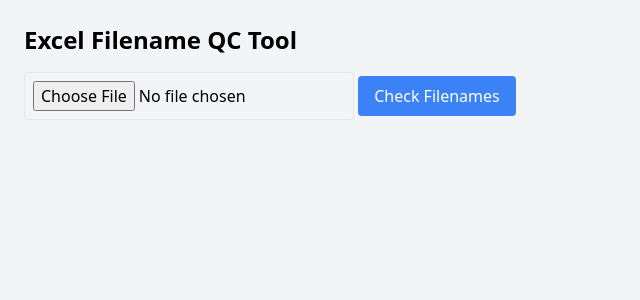
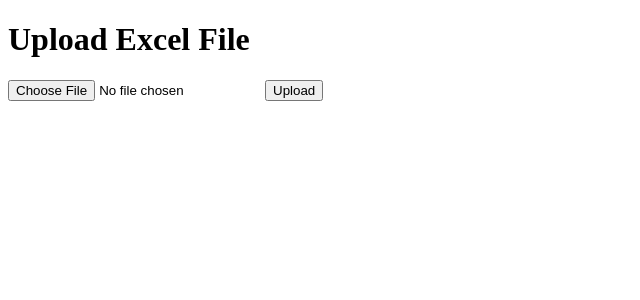
Before and after one commit to lokosmotos/ToxicB, a Flask app: page / in a window 1280 px wide. Shown: the top 300 px of the page, without its empty margins (0-640 px from the left). Run offline with Flask 3, Linux system fonts and the light colour scheme; some libraries are stand-ins or nearby versions.

Commit message:
Update index.html

```diff
--- a/template/index.html
+++ b/template/index.html
@@ -1,32 +1,22 @@
-<!DOCTYPE html>
-<html lang="en">
+<!doctype html>
+<html>
 <head>
-    <meta charset="UTF-8">
-    <title>Excel Filename QC Tool</title>
-    <script src="https://cdn.tailwindcss.com"></script>
+    <title>Filename Checker</title>
 </head>
-<body class="bg-gray-100 font-sans">
-    <div class="container mx-auto p-6">
-        <h1 class="text-2xl font-bold mb-4">Excel Filename QC Tool</h1>
-        <form method="POST" enctype="multipart/form-data" class="mb-4">
-            <input type="file" name="file" accept=".xlsx,.xls" required class="p-2 border rounded mb-2">
-            <button type="submit" class="bg-blue-500 text-white px-4 py-2 rounded hover:bg-blue-600">Check Filenames</button>
-        </form>
+<body>
+    <h1>Upload Excel File</h1>
+    <form action="/" method="POST" enctype="multipart/form-data">
+        <input type="file" name="file" accept=".xls,.xlsx" required>
+        <button type="submit">Upload</button>
+    </form>
 
-        {% if results %}
-            <div class="text-red-600">
-                <p>Issues found:</p>
-                <ul class="list-disc pl-5">
-                    {% for item in results %}
-                        <li>{{ item }}</li>
-                    {% endfor %}
-                </ul>
-            </div>
-        {% else %}
-            {% if request.method == 'POST' %}
-                <p class="text-green-600">No invalid characters or issues found in filenames.</p>
-            {% endif %}
-        {% endif %}
-    </div>
+    {% if results %}
+        <h2>Validation Results</h2>
+        <ul>
+            {% for result in results %}
+                <li>{{ result }}</li>
+            {% endfor %}
+        </ul>
+    {% endif %}
 </body>
 </html>
```
